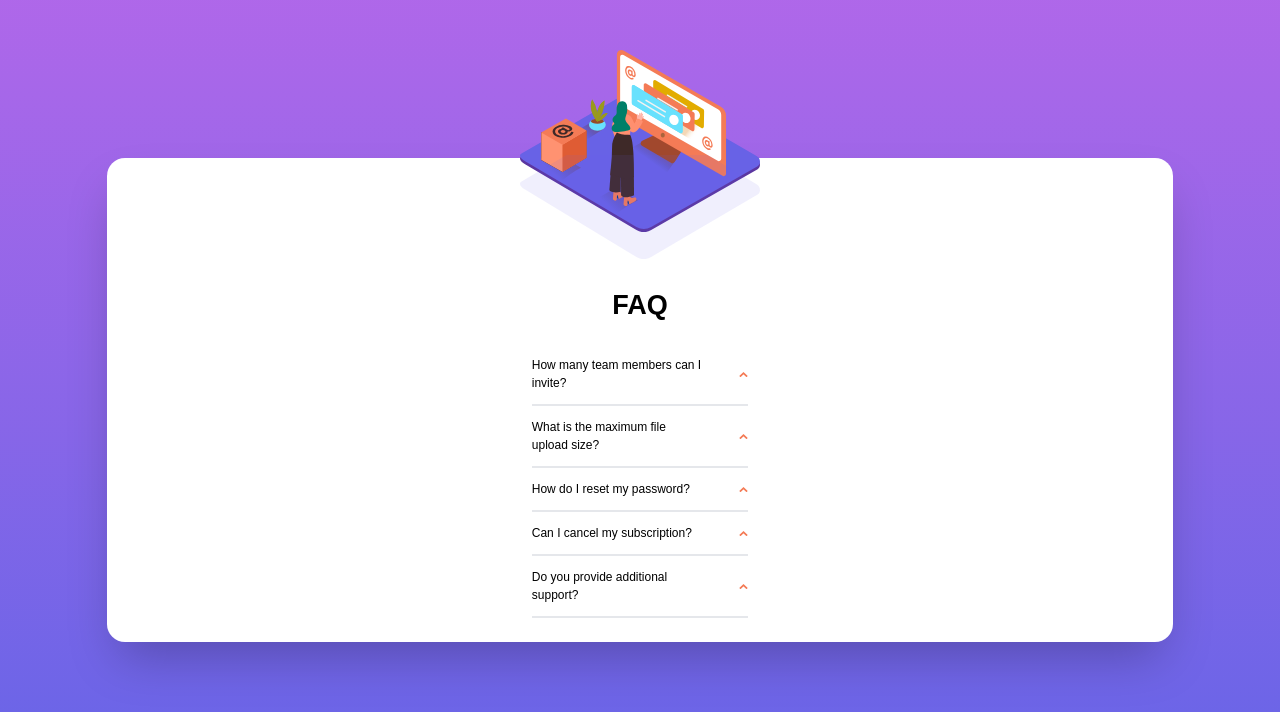
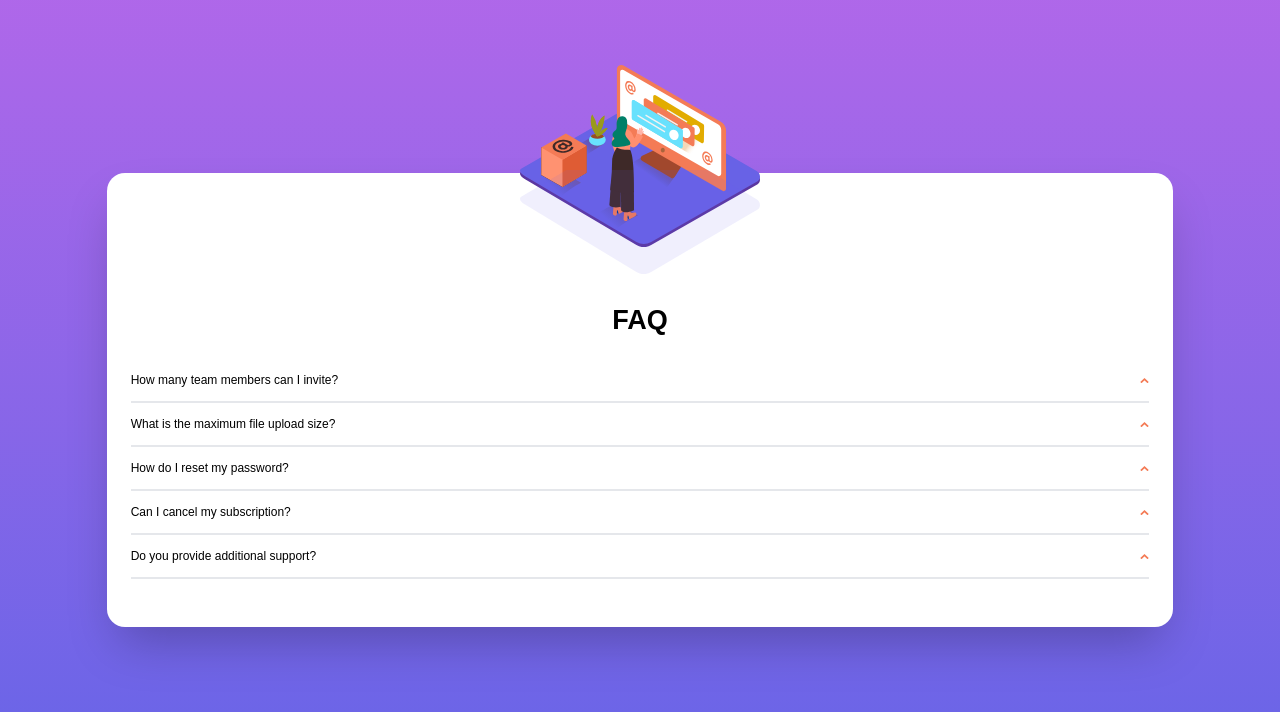
Before and after one commit to tcmak217/faq-accordion-card, a React (Create React App) app: page / in a window 1280 px wide. Shown: the top 712 px of the page. Built offline with nearby package versions, Linux system fonts and the light colour scheme.

Commit message:
feat: add more padding in bottom of the accordion and expand the flex box to full width

```diff
--- a/src/Accordion/Accordion.tsx
+++ b/src/Accordion/Accordion.tsx
@@ -6,12 +6,12 @@ import AccordionItem from "../AccordionItem/AccordionItem"
 function Accordion({ accordionData }: { accordionData: { question: string; answer: string }[] }) {
   return (
     <div className="w-full h-screen flex justify-center items-center bg-gradient-to-b from-bg-violet to-bg-blue">
-      <div className="w-5/6 flex flex-col items-center bg-white rounded-3xl p-8 shadow-2xl relative">
+      <div className="w-5/6 flex flex-col items-center bg-white rounded-3xl p-8 pb-16 shadow-2xl relative">
         <img className="absolute -top-[9rem] w-80" src={womanImage} alt="woman image" />
         <img className="absolute -top-1 w-80" src={backgroudPattern} alt="background pattern" />
-        <div className="flex flex-col items-center mt-36">
+        <div className="flex flex-col items-center mt-36 w-full">
           <div className="text-4xl font-bold">FAQ</div>
-          <div className="flex flex-col items-start mt-8">
+          <div className="flex flex-col items-start mt-8 w-full">
             {accordionData.map((item, index) => (
               <AccordionItem question={item.question} answer={item.answer}></AccordionItem>
             ))}
```
